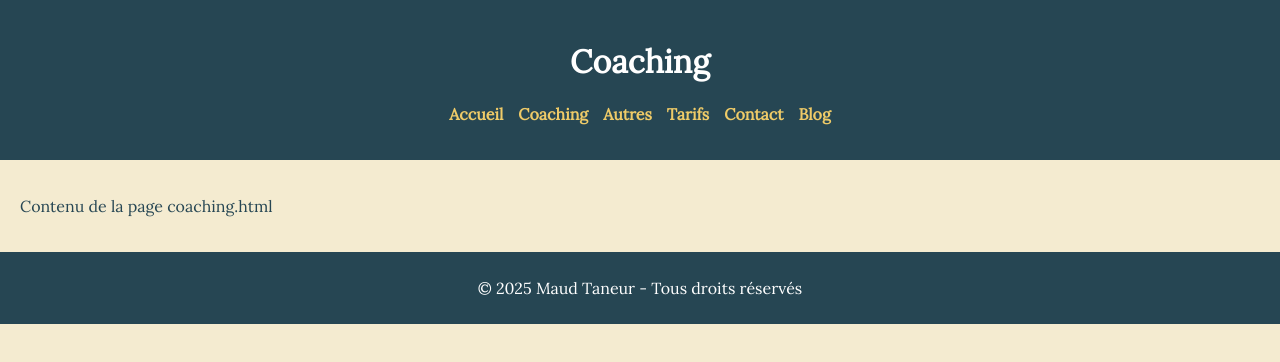
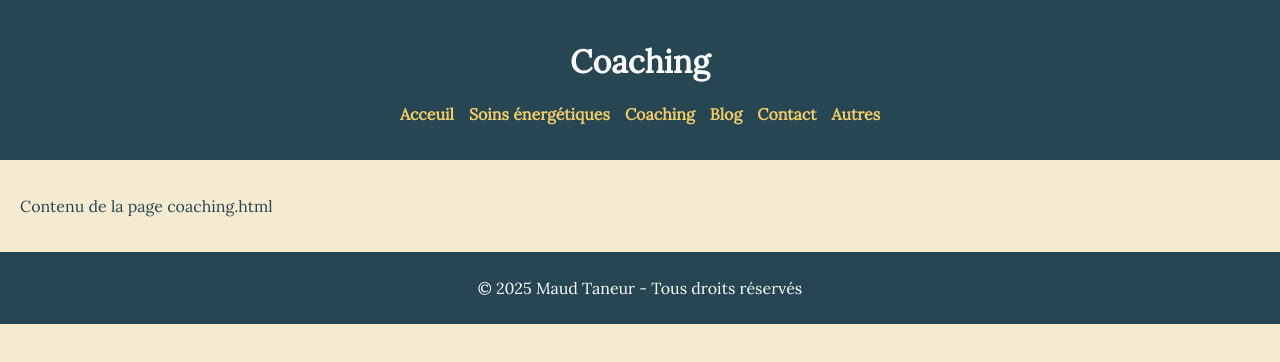
Before and after one commit to maudtaneurtherapies/maudtaneur-website, a plain HTML site: page coaching.html in a window 1280 px wide. Drawn offline with Linux system fonts and the light colour scheme.

Commit message:
Update coaching.html

```diff
--- a/coaching.html
+++ b/coaching.html
@@ -13,13 +13,13 @@
     <h1>Coaching</h1>
     <nav>
   <ul>
-    <li><a href="index.html">Accueil</a></li>
-    <li><a href="coaching.html">Coaching</a></li>
-    <li><a href="autres.html">Autres</a></li>
-    <li><a href="tarifs.html">Tarifs</a></li>
-    <li><a href="contact.html">Contact</a></li>
-    <li><a href="blog.html">Blog</a></li>
-  </ul>
+        <a href="index">Acceuil</a>
+        <a href="soins-energetiques.html">Soins énergétiques</a>
+        <a href="coaching">Coaching</a>
+        <a href="blog">Blog</a>
+        <a href="contact">Contact</a>
+        <a href="autres">Autres</a>
+      </ul>
 </nav>
   </header>
   <section>
```
